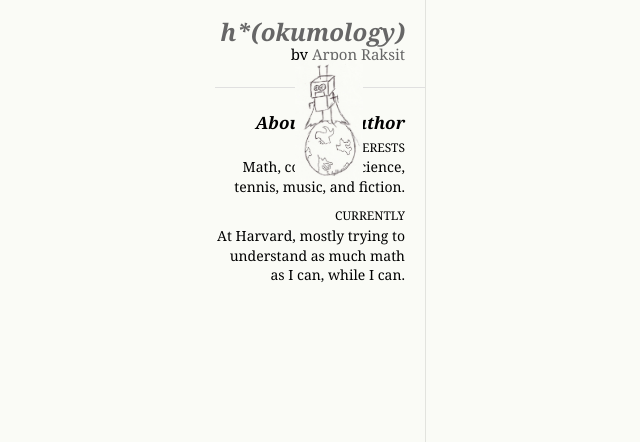
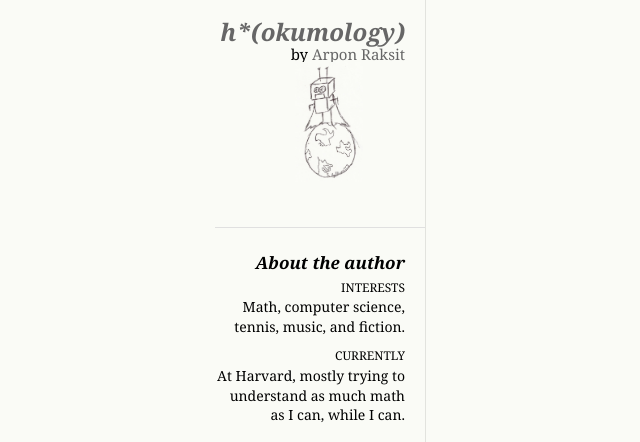
Before and after one commit to arponr/djsite, a Django app: page / in a window 1280 px wide. Shown: the top 442 px of the page, without its empty margins (95-735 px from the left). Run offline with Django 3.2, Linux system fonts and the light colour scheme; data that the repository does not hold is empty; some libraries are stand-ins or nearby versions.

Commit message:
update nav

```diff
--- a/djsite/static/base.css
+++ b/djsite/static/base.css
@@ -59,7 +59,7 @@ p {
 }
 
 #robot {
-    top: 60px;
+    top: 62px;
     left: 100px;
     height: 120px;
     position: absolute;
@@ -75,7 +75,7 @@ p {
 
 #name {
     text-align: right;
-    padding-top: 3px;
+    padding: 3px 0 140px 0;
 }
 
 .nav {
```
